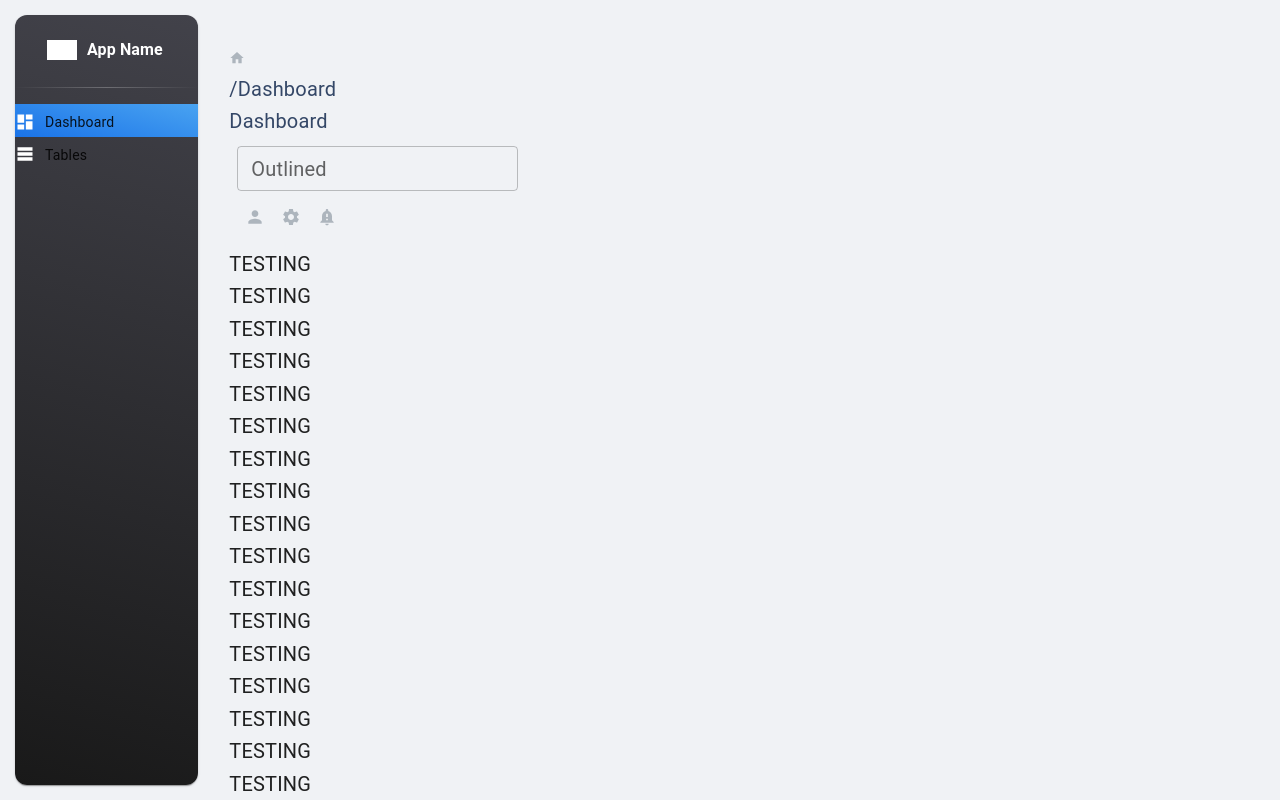
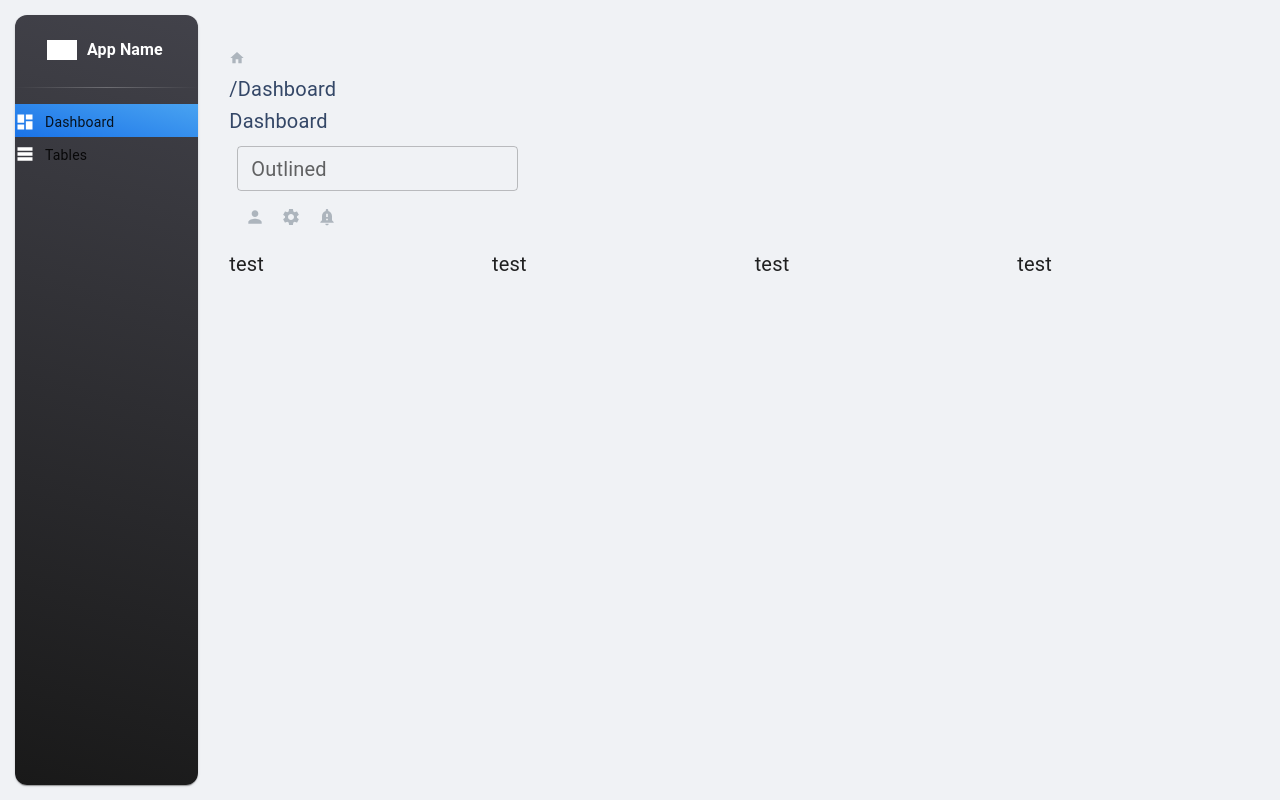
Before and after one commit to josepaulodelacruz/PA_Dashboard, a React (Vite) app: page / in a window 1280 px wide. Built offline with nearby package versions, Linux system fonts and the light colour scheme.

Commit message:
Count Card (ongoing)

```diff
--- a/src/Components/Navbar/index.tsx
+++ b/src/Components/Navbar/index.tsx
@@ -39,6 +39,7 @@ const Navbar = ({ isScrolled, route }: NavbarProps) => {
         position: 'sticky',
         top: '1rem',
         zIndex: 1100,
+        borderRadius: '0.75rem',
         boxShadow: boxShadow,
         marginTop: '2rem',
         marginRight: '1rem',
@@ -47,7 +48,7 @@ const Navbar = ({ isScrolled, route }: NavbarProps) => {
         paddingBottom: '0.5rem',
         background: backgroundColor,
         backdropFilter: backdropFilter,
-      }} elevation={0}>
+      }} elevation={4}>
       <nav className='flex flex-row px-4 justify-between items-center'>
 
         <div className='flex flex-col'>
--- /dev/null
+++ b/src/pages/Dashboard/Components/CountCard.tsx
@@ -0,0 +1,23 @@
+
+
+
+const CountCard = () => {
+
+  const CardLogo = () =>
+    <div className="ml-7 w-[4rem] h-[4rem] bg-black rounded-lg shadow-lg flex items-center justify-center">
+      test
+    </div>
+
+  return (
+    <div className="h-[150px]">
+      <div>
+        <CardLogo />
+
+      </div>
+      <div className="flex flex-col h-[130px] self-end w-full bg-white  shadow-lg rounded-lg ">
+      </div>
+    </div>
+  )
+}
+
+export default CountCard
--- a/src/pages/Dashboard/index.tsx
+++ b/src/pages/Dashboard/index.tsx
@@ -1,40 +1,26 @@
 import DashboardLayout from "@/Layouts/DashboardLayout"
+import Grid from '@mui/material/Grid'
+import CountCard from './Components/CountCard'
 
 const DashboardPage = () => {
   return (
     <DashboardLayout>
-      <span>TESTING</span>
-      <span>TESTING</span>
-      <span>TESTING</span>
-      <span>TESTING</span>
-      <span>TESTING</span>
-      <span>TESTING</span>
-      <span>TESTING</span>
-      <span>TESTING</span>
-      <span>TESTING</span>
-      <span>TESTING</span>
-      <span>TESTING</span>
-      <span>TESTING</span>
-      <span>TESTING</span>
-      <span>TESTING</span>
-      <span>TESTING</span>
-      <span>TESTING</span>
-      <span>TESTING</span>
-      <span>TESTING</span>
-      <span>TESTING</span>
-      <span>TESTING</span>
-      <span>TESTING</span>
-      <span>TESTING</span>
-      <span>TESTING</span>
-      <span>TESTING</span>
-      <span>TESTING</span>
-      <span>TESTING</span>
-      <span>TESTING</span>
-      <span>TESTING</span>
-      <span>TESTING</span>
-      <span>TESTING</span>
-      <span>TESTING</span>
-      <span>TESTING</span>
+      <Grid container spacing={2}>
+        <Grid container item md={12} direction="row" spacing={2}>
+          <Grid item md={3}>
+            <CountCard />
+          </Grid>
+          <Grid item md={3}>
+            <CountCard />
+          </Grid>
+          <Grid item md={3}>
+            <CountCard />
+          </Grid>
+          <Grid item md={3}>
+            <CountCard />
+          </Grid>
+        </Grid>
+      </Grid>
     </DashboardLayout>
   )
 }
```
Also changed, not shown: 1 other file (tests, documents, lock files or other folders).
